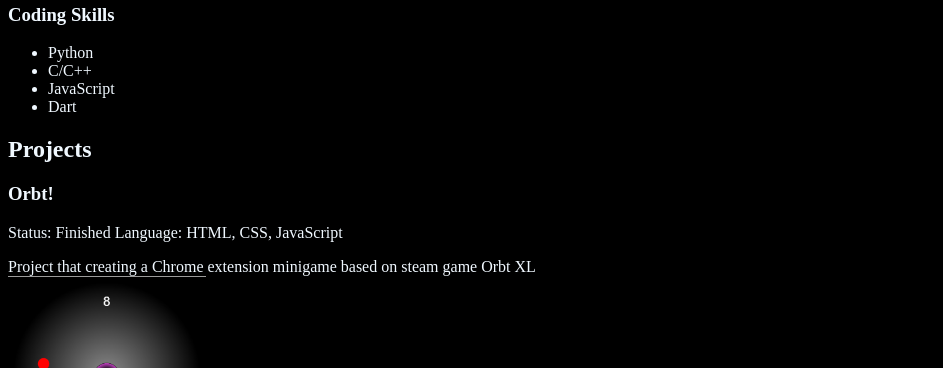
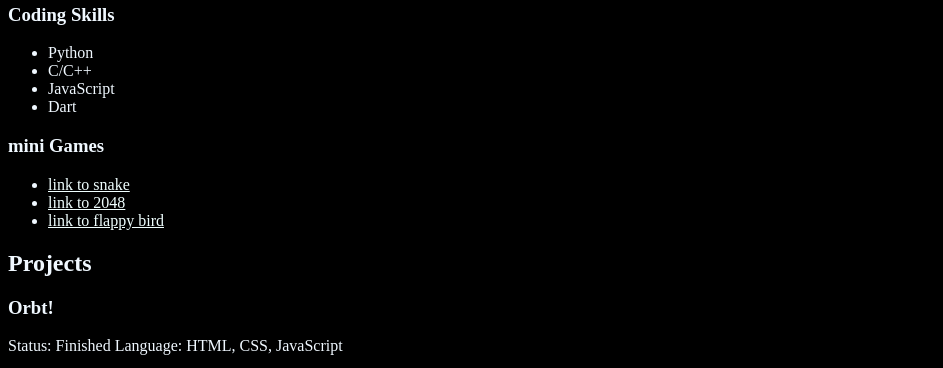
Before and after one commit to hyoseo837/hyoseo837.github.io, a plain HTML site: page index.html in a window 1280 px wide. Shown: the part 880-1248 px from the top of the page, without its empty margins (0-943 px from the left). Drawn offline with Linux system fonts and the light colour scheme.

Commit message:
add link to minigames

```diff
--- a/index.html
+++ b/index.html
@@ -43,9 +43,15 @@
         <li>JavaScript</li>
         <li>Dart</li>
     </ul>
+    <h3>mini Games</h3>
+    <ul>
+        <li><a href="http://hyoseo837.github.io/snakes">link to snake</a></li>
+        <li><a href="http://hyoseo837.github.io/2048s">link to 2048</a></li>
+        <li><a href="http://hyoseo837.github.io/flappyBird">link to flappy bird</a></li>
+    </ul>
 
     <h2>Projects</h2>
-    <div >
+    <div>
         <h3>Orbt!</h3>
         <p>
             Status: Finished
--- a/style.css
+++ b/style.css
@@ -35,3 +35,10 @@ h1{
     vertical-align: bottom;
     height: 300px;
 }
+
+a{
+    color: azure;
+}
+a:hover{
+    color: lightblue;
+}
```
